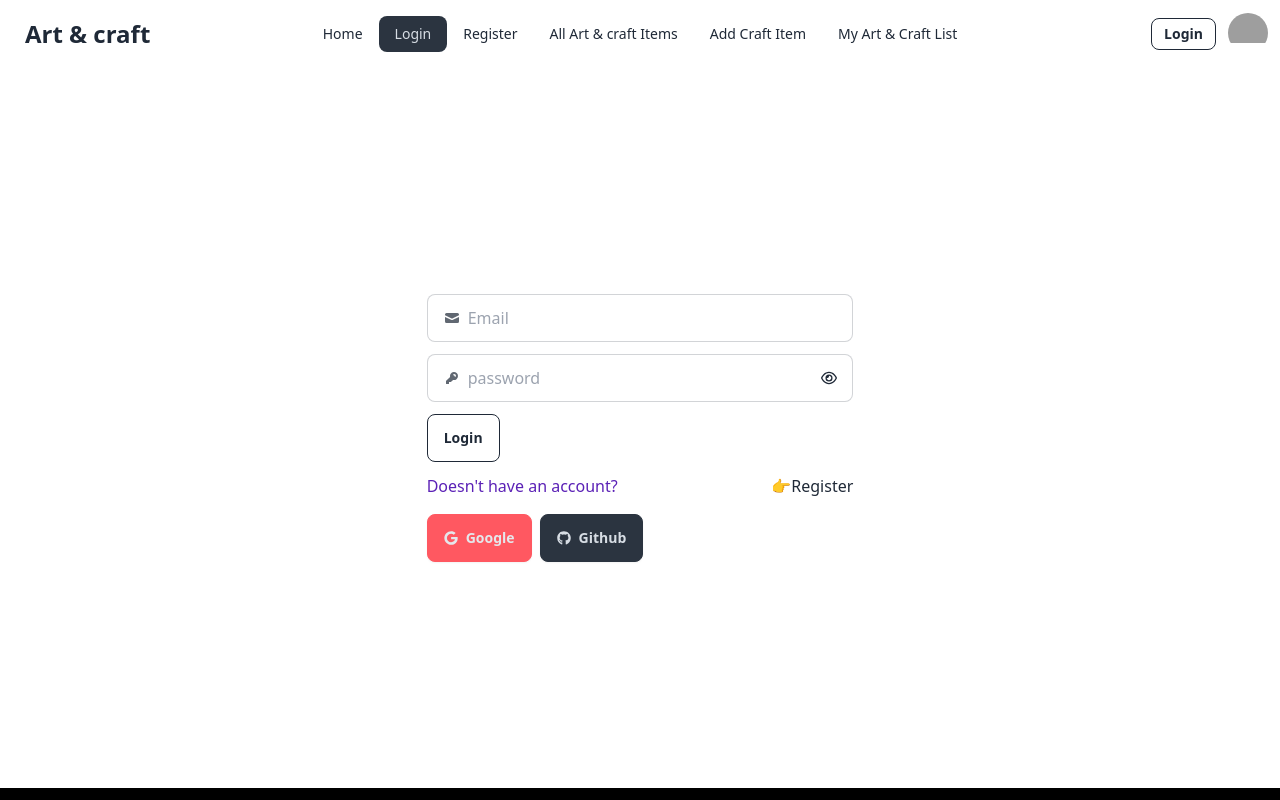
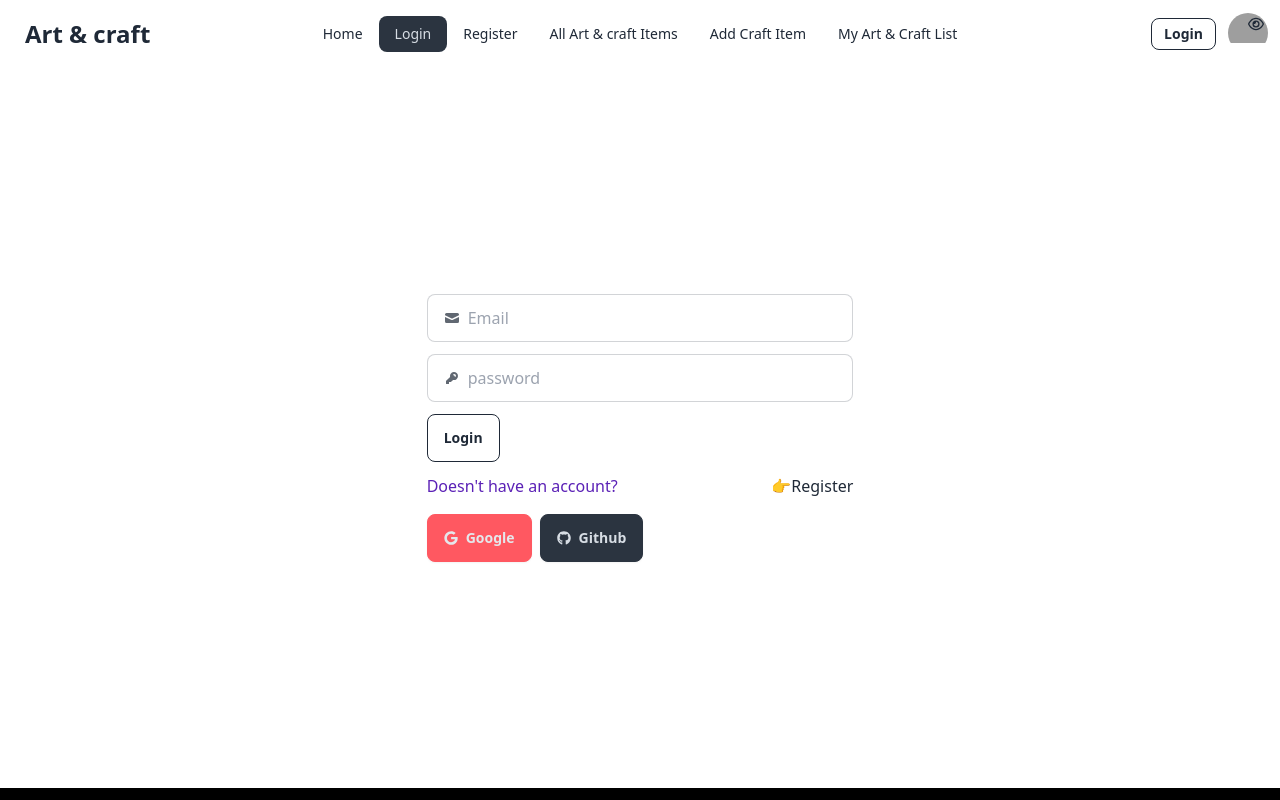
Before and after one commit to mamun-0/arts_and_crafts, a React (Vite) app: page /login in a window 1280 px wide. Shown: the top 800 px of the page. Built offline with nearby package versions, Linux system fonts and the light colour scheme; no server answers; grey boxes are pictures that could not be loaded.

Commit message:
fix form-group

```diff
--- a/src/components/FormGroup/FormGroup.jsx
+++ b/src/components/FormGroup/FormGroup.jsx
@@ -1,13 +1,12 @@
 export function FormGroup({
   errorMessage = "",
   children,
-  position = "static",
 }) {
   return (
-    <div className={position}>
+    <div className="flex flex-col">
       {children}
       {errorMessage.length > 0 && (
-        <small className="text-red-700">{errorMessage}</small>
+        <small className="text-red-700 block">{errorMessage}</small>
       )}
     </div>
   );
```
